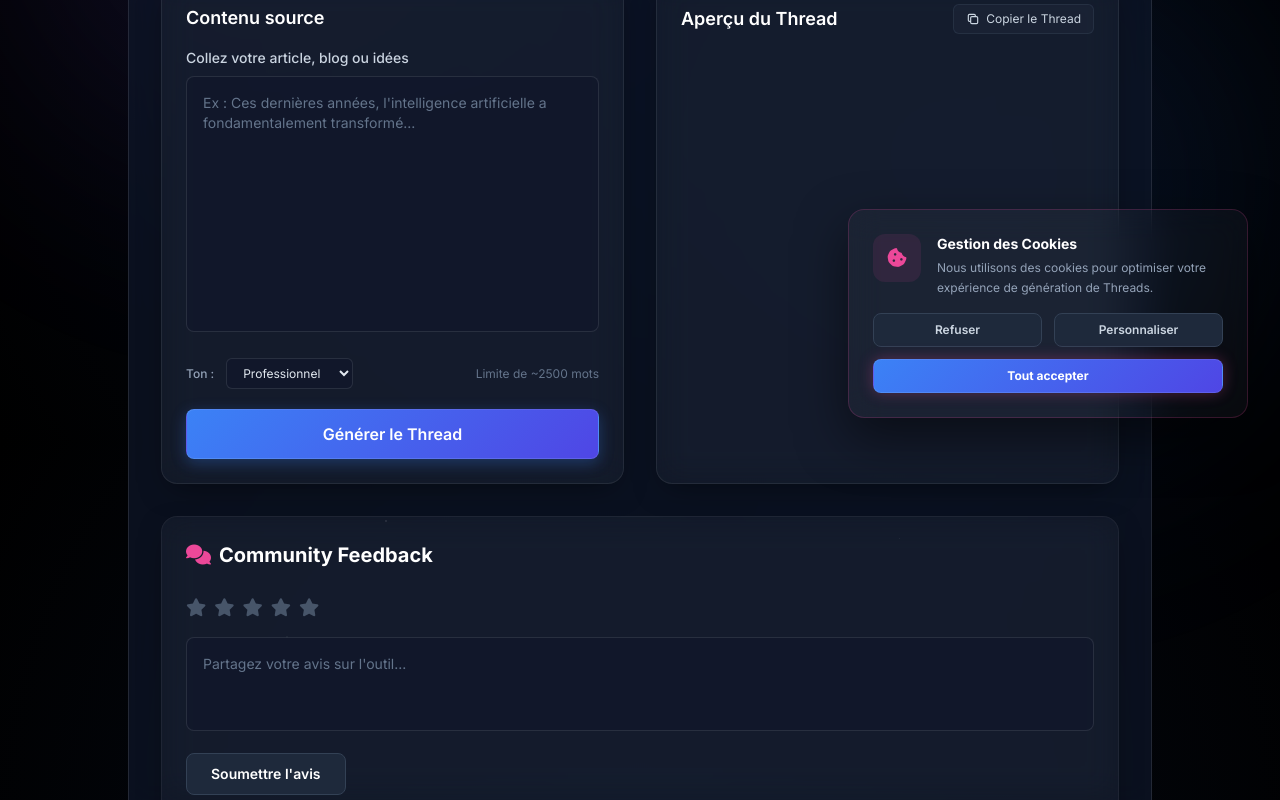
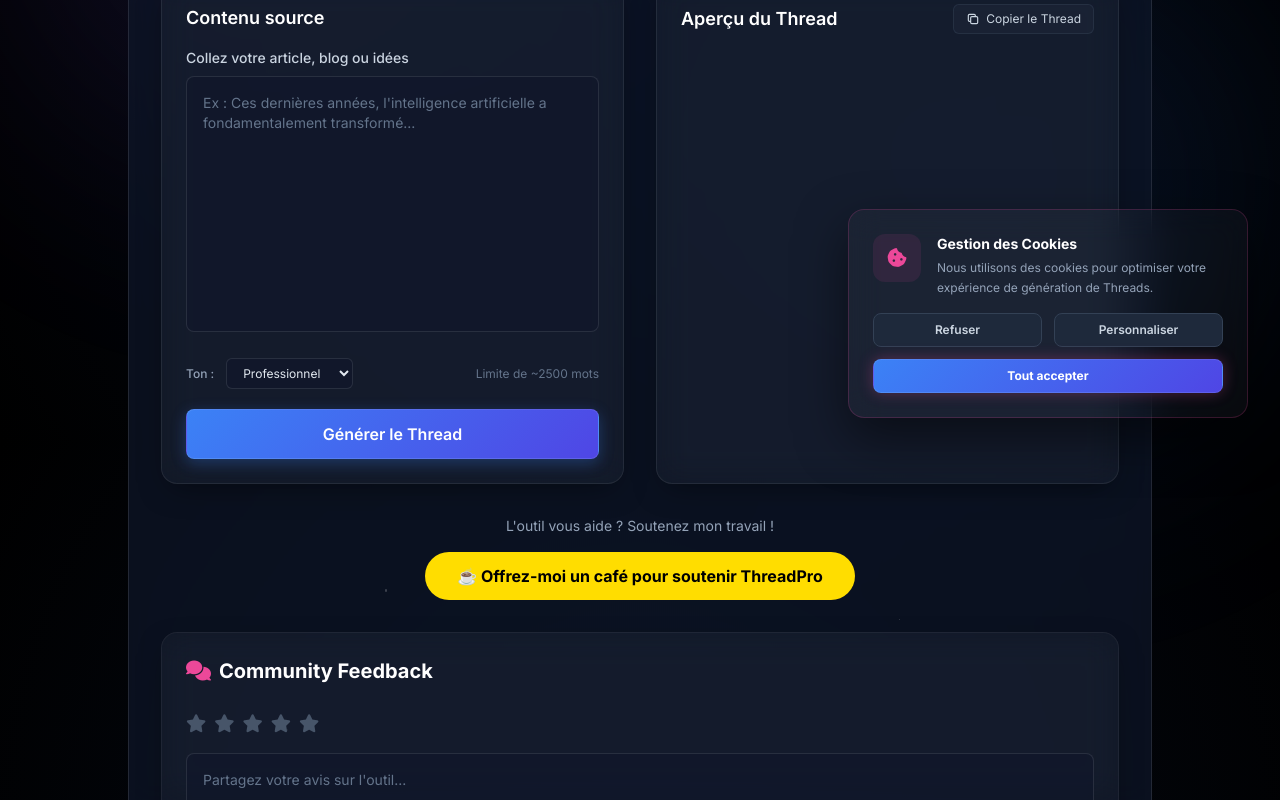
Before and after one commit to dexter25-ctrl/threadPro-app, a website: page index.html in a window 1280 px wide. Shown: the part 358-1158 px from the top of the page. Drawn offline with nearby package versions, Linux system fonts and the light colour scheme.

Commit message:
buymeacoffee

```diff
--- a/index.html
+++ b/index.html
@@ -149,6 +149,14 @@
             </section>
         </main>
 
+        <!-- Support Section (Buy Me a Coffee) -->
+        <section class="my-12 flex flex-col items-center justify-center text-center px-4">
+            <p class="text-slate-400 text-sm mb-4" data-i18n="supportText">L'outil vous aide ? Soutenez mon travail !</p>
+            <a href="https://buymeacoffee.com/dexstudio" target="_blank" class="bg-[#FFDD00] text-black font-bold py-3 px-8 rounded-full hover:shadow-lg hover:scale-105 transition-all duration-300 flex items-center gap-2 w-full sm:w-auto justify-center">
+                <span data-i18n="supportBtn">☕ Offrez-moi un café pour soutenir ThreadPro</span>
+            </a>
+        </section>
+
         <!-- Community Feedback Section -->
         <section class="glass-card p-6 mt-8 border-t border-white/5">
             <h2 class="text-xl font-bold text-white mb-6 flex items-center gap-2">
--- a/script.js
+++ b/script.js
@@ -61,7 +61,9 @@
             submitReviewBtn: "Soumettre l'avis",
             noReviews: "Aucun commentaire pour le moment. Soyez le premier à donner votre avis !",
             justNow: "À l'instant",
-            errorEmptyReview: "Veuillez entrer un commentaire et une note."
+            errorEmptyReview: "Veuillez entrer un commentaire et une note.",
+            supportText: "L'outil vous aide ? Soutenez mon travail !",
+            supportBtn: "☕ Offrez-moi un café pour soutenir ThreadPro"
         },
         en: {
             subtitle: "Enterprise Content-to-Thread SaaS",
@@ -96,7 +98,9 @@
             submitReviewBtn: "Submit Review",
             noReviews: "No reviews yet. Be the first to share your thoughts!",
             justNow: "Just now",
-            errorEmptyReview: "Please enter a comment and a rating."
+            errorEmptyReview: "Please enter a comment and a rating.",
+            supportText: "Is this tool helpful? Support my work!",
+            supportBtn: "☕ Buy me a coffee to support ThreadPro"
         }
     };
 
```
